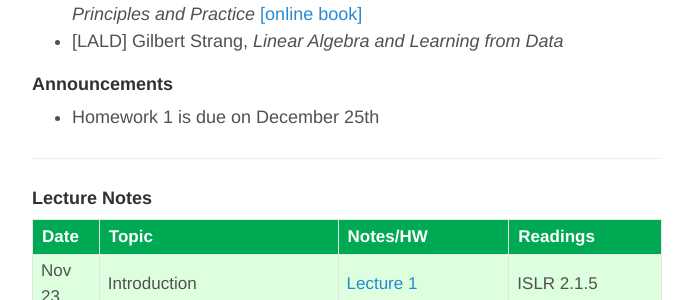
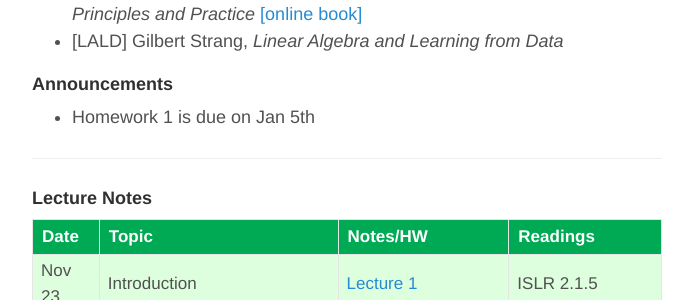
Before and after one commit to donlapark/ds351, a Jekyll site: the page built from index.html, in a window 1280 px wide. Shown: the part 646-946 px from the top of the page, without its empty margins (293-986 px from the left). Built offline with Jekyll 4.4.1, drawn with Linux system fonts in a browser that asks for light colours; the list of posts is cut into pages by our own code.

Commit message:
initial commit

```diff
--- a/index.html
+++ b/index.html
@@ -34,7 +34,7 @@ Office: STB201</li>
 
 <h4><font size="+1">Announcements</font></h4>
 <ul>
- <li>Homework 1 is due on December 25th</li>
+ <li>Homework 1 is due on Jan 5th</li>
 </ul>
 <hr>
 
```
Also changed, not shown: 4 other files.
